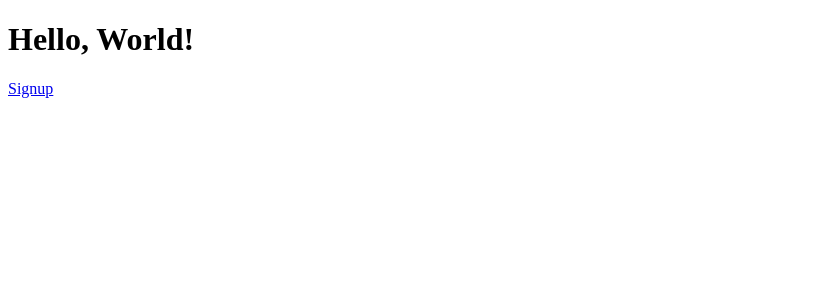
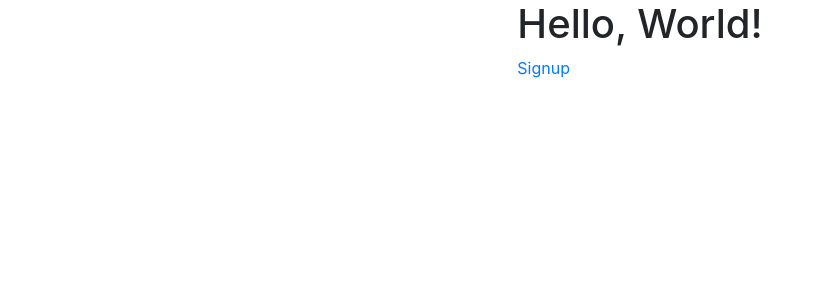
Before and after one commit to mpandurovic/node-react-template, a React app: page / in a window 1280 px wide. Shown: the top 300 px of the page, without its empty margins (0-815 px from the left). Built offline with nearby package versions, Linux system fonts and the light colour scheme.

Commit message:
Include bootstrap/reactstrap

```diff
--- a/package.json
+++ b/package.json
@@ -16,13 +16,17 @@
   "author": "Marko Pandurovic",
   "license": "ISC",
   "dependencies": {
+    "bootstrap": "^4.1.3",
+    "css-loader": "^1.0.0",
     "express": "^4.16.3",
     "react": "^16.5.2",
     "react-dom": "^16.5.2",
     "react-redux": "^5.0.7",
     "react-router-dom": "^4.3.1",
+    "reactstrap": "^6.5.0",
     "redux": "^4.0.0",
-    "redux-thunk": "^2.3.0"
+    "redux-thunk": "^2.3.0",
+    "style-loader": "^0.23.1"
   },
   "devDependencies": {
     "@babel/cli": "^7.0.0",
--- a/src/client/components/Buton/Button.js
+++ b/src/client/components/Buton/Button.js
@@ -1,10 +1,11 @@
 import React from 'react';
+import { Button as BootstrapButton } from 'reactstrap';
 
 class Button extends React.Component {
 
   render() {
     return (
-      <button type="submit">{this.props.label}</button>
+      <BootstrapButton type="submit">{this.props.label}</BootstrapButton>
     )
   }
 
--- a/src/client/containers/App.js
+++ b/src/client/containers/App.js
@@ -4,7 +4,7 @@
 import Dashboard from './Dashboard';
 
 const App = () => (
-  <div>
+  <div className="container">
     <Route exact path="/" component={Dashboard} />
     <Route exact path="/signup" component={Signup} />
   </div>
--- a/src/client/containers/Dashboard.js
+++ b/src/client/containers/Dashboard.js
@@ -1,13 +1,14 @@
 import React from 'react';
-import { Link } from "react-router-dom";
+import { Link } from 'react-router-dom';
 
 class Dashboard extends React.Component {
-
   render() {
     return (
-      <div>
-        <h1>Hello, World!</h1>
-        <Link to="/signup">Signup</Link>
+      <div className="row justify-content-md-center">
+        <div>
+          <h1>Hello, World!</h1>
+          <Link to="/signup">Signup</Link>
+        </div>
       </div>
     );
   }
--- a/src/client/index.html
+++ b/src/client/index.html
@@ -2,6 +2,10 @@
 <html>
 
 <head>
+
+    <meta charset="utf-8">
+    <meta name="viewport" content="width=device-width, initial-scale=1, shrink-to-fit=no">
+
     <title>Node/React Template</title>
 </head>
 
```
Also changed, not shown: src/client/index.js (+6 -3 lines).
